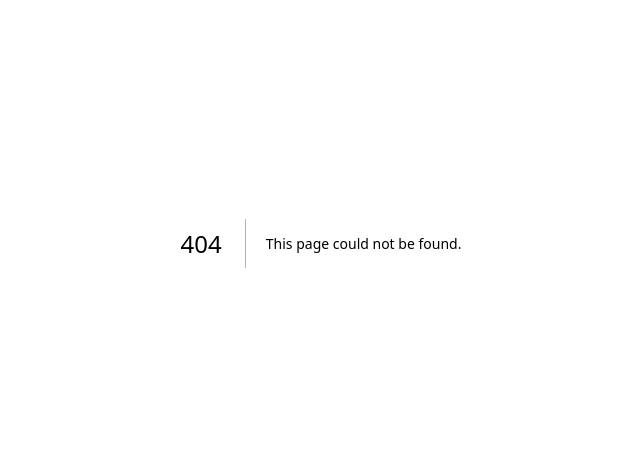
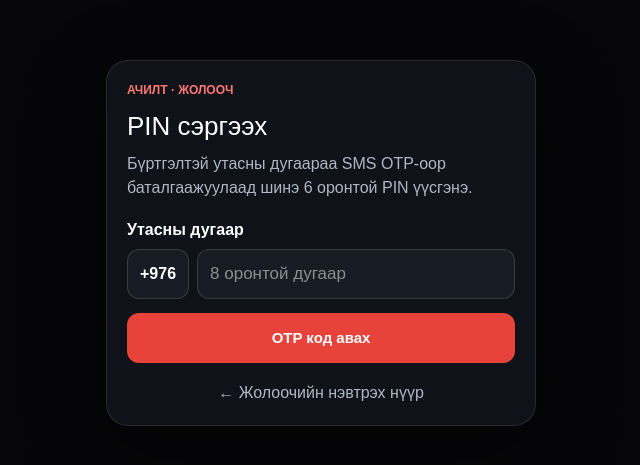
Before and after one commit to jargalbayr955-cmyk/-, a Next.js app: page /driver/recover in a window 1280 px wide. Before the commit this address had no page. Shown: the part 157-622 px from the top of the page, without its empty margins (319-959 px from the left). Built offline with nearby package versions, Linux system fonts and the light colour scheme; no server answers.

Commit message:
Add driver PIN recovery page

```diff
--- /dev/null
+++ b/app/driver/recover/page.tsx
@@ -0,0 +1,104 @@
+'use client'
+
+import { FormEvent, useEffect, useRef, useState } from 'react'
+import Link from 'next/link'
+import { phoneInput } from '@/lib/client/session'
+
+export default function DriverRecoverPage() {
+  const [phone, setPhone] = useState('')
+  const [verificationId, setVerificationId] = useState('')
+  const [code, setCode] = useState('')
+  const [pin, setPin] = useState('')
+  const [confirmPin, setConfirmPin] = useState('')
+  const [busy, setBusy] = useState(false)
+  const [error, setError] = useState('')
+  const [resendAt, setResendAt] = useState(0)
+  const [, setTick] = useState(0)
+  const phoneRef = useRef<HTMLInputElement>(null)
+  const codeRef = useRef<HTMLInputElement>(null)
+
+  useEffect(() => {
+    if (!verificationId) return
+    codeRef.current?.focus()
+    const timer = window.setInterval(() => setTick(value => value + 1), 1000)
+    return () => window.clearInterval(timer)
+  }, [verificationId])
+
+  const resendSeconds = Math.max(0, Math.ceil((resendAt - Date.now()) / 1000))
+
+  const requestOtp = async () => {
+    setError('')
+    if (!/^\d{8}$/.test(phone)) { setError('8 оронтой утасны дугаараа оруулна уу.'); phoneRef.current?.focus(); return }
+    setBusy(true)
+    try {
+      const res = await fetch('/api/driver/recover/request', {
+        method: 'POST', headers: { 'Content-Type': 'application/json' }, body: JSON.stringify({ phone }),
+      })
+      const body = await res.json().catch(() => ({}))
+      if (!res.ok || typeof body.verification_id !== 'string') throw new Error(body.error || 'OTP код илгээж чадсангүй.')
+      setVerificationId(body.verification_id)
+      setCode('')
+      setResendAt(Date.now() + Math.max(1, Number(body.resend_after_seconds) || 60) * 1000)
+    } catch (cause) {
+      setError(cause instanceof Error ? cause.message : 'OTP код илгээж чадсангүй.')
+    } finally { setBusy(false) }
+  }
+
+  const submitPhone = (event: FormEvent) => { event.preventDefault(); void requestOtp() }
+
+  const resetPin = async (event: FormEvent) => {
+    event.preventDefault(); setError('')
+    if (!/^\d{6}$/.test(code)) return setError('SMS-ээр ирсэн 6 оронтой OTP кодоо оруулна уу.')
+    if (!/^\d{6}$/.test(pin) || pin === '000000') return setError('Шинэ PIN 6 оронтой байх бөгөөд 000000 байж болохгүй.')
+    if (pin !== confirmPin) return setError('Шинэ PIN-үүд хоорондоо таарахгүй байна.')
+    setBusy(true)
+    try {
+      const res = await fetch('/api/driver/recover/verify', {
+        method: 'POST', headers: { 'Content-Type': 'application/json' },
+        body: JSON.stringify({ phone, verification_id: verificationId, code, pin }),
+      })
+      const body = await res.json().catch(() => ({}))
+      if (!res.ok || !body.success) throw new Error(body.error || 'PIN шинэчилж чадсангүй.')
+      try { localStorage.setItem('driver_session', JSON.stringify(body.driver)) } catch {}
+      window.location.replace(typeof body.redirect === 'string' ? body.redirect : '/driver')
+    } catch (cause) {
+      setError(cause instanceof Error ? cause.message : 'PIN шинэчилж чадсангүй.')
+      setBusy(false)
+    }
+  }
+
+  const inputStyle = { width:'100%', minHeight:50, borderRadius:12, border:'1px solid rgba(255,255,255,.14)', background:'#171c24', color:'#fff', padding:'0 12px', fontSize:17, boxSizing:'border-box' as const }
+  const buttonStyle = { width:'100%', minHeight:50, border:0, borderRadius:12, background:'#e8433a', color:'#fff', fontWeight:900, fontSize:15, cursor:'pointer' }
+
+  return <main style={{minHeight:'100vh', background:'#060608', color:'#fff', display:'grid', placeItems:'center', padding:16}}>
+    <section style={{width:'min(94vw,430px)', border:'1px solid rgba(255,255,255,.1)', borderRadius:22, padding:20, background:'#0f1319', boxShadow:'0 24px 80px rgba(0,0,0,.45)'}}>
+      <p style={{margin:0, color:'#ff7771', fontWeight:900, fontSize:12}}>АЧИЛТ · ЖОЛООЧ</p>
+      <h1 style={{margin:'8px 0 6px', fontSize:26}}>PIN сэргээх</h1>
+      <p style={{margin:'0 0 18px', color:'#aeb7c3', lineHeight:1.5}}>Бүртгэлтэй утасны дугаараа SMS OTP-оор баталгаажуулаад шинэ 6 оронтой PIN үүсгэнэ.</p>
+
+      {!verificationId ? <form onSubmit={submitPhone}>
+        <label htmlFor="recover-phone" style={{display:'block', marginBottom:7, fontWeight:800}}>Утасны дугаар</label>
+        <div style={{display:'flex', gap:8, marginBottom:14}}>
+          <span style={{display:'grid', placeItems:'center', padding:'0 12px', borderRadius:12, background:'#171c24', border:'1px solid rgba(255,255,255,.14)', fontWeight:800}}>+976</span>
+          <input ref={phoneRef} id="recover-phone" type="tel" inputMode="numeric" value={phone} disabled={busy} onChange={e => { setPhone(phoneInput(e.target.value)); setError('') }} placeholder="8 оронтой дугаар" style={{...inputStyle, flex:1, minWidth:0}} />
+        </div>
+        <button type="submit" disabled={busy} style={buttonStyle}>{busy ? 'Илгээж байна…' : 'OTP код авах'}</button>
+      </form> : <form onSubmit={resetPin}>
+        <p style={{margin:'0 0 14px', color:'#c6ced8'}}>+976 {phone.slice(0,4)} {phone.slice(4)} дугаарт ирсэн кодыг оруулна уу.</p>
+        <label htmlFor="recover-code" style={{display:'block', marginBottom:7, fontWeight:800}}>OTP код</label>
+        <input ref={codeRef} id="recover-code" type="text" inputMode="numeric" autoComplete="one-time-code" value={code} disabled={busy} maxLength={6} onChange={e => { setCode(e.target.value.replace(/\D/g,'').slice(0,6)); setError('') }} placeholder="6 оронтой OTP" style={{...inputStyle, marginBottom:14}} />
+        <label htmlFor="recover-pin" style={{display:'block', marginBottom:7, fontWeight:800}}>Шинэ PIN</label>
+        <input id="recover-pin" type="password" inputMode="numeric" autoComplete="new-password" value={pin} disabled={busy} maxLength={6} onChange={e => { setPin(e.target.value.replace(/\D/g,'').slice(0,6)); setError('') }} placeholder="6 оронтой шинэ PIN" style={{...inputStyle, marginBottom:10}} />
+        <input type="password" inputMode="numeric" autoComplete="new-password" value={confirmPin} disabled={busy} maxLength={6} onChange={e => { setConfirmPin(e.target.value.replace(/\D/g,'').slice(0,6)); setError('') }} placeholder="Шинэ PIN дахин оруулах" style={{...inputStyle, marginBottom:14}} />
+        <button type="submit" disabled={busy} style={buttonStyle}>{busy ? 'Шинэчилж байна…' : 'PIN шинэчлээд нэвтрэх'}</button>
+        <div style={{display:'flex', gap:8, marginTop:10}}>
+          <button type="button" disabled={busy} onClick={() => { setVerificationId(''); setCode(''); setPin(''); setConfirmPin(''); setError('') }} style={{flex:1, minHeight:42, borderRadius:10, border:'1px solid rgba(255,255,255,.14)', background:'transparent', color:'#fff'}}>Дугаар солих</button>
+          <button type="button" disabled={busy || resendSeconds > 0} onClick={() => void requestOtp()} style={{flex:1, minHeight:42, borderRadius:10, border:'1px solid rgba(255,255,255,.14)', background:'transparent', color:'#fff'}}>{resendSeconds > 0 ? `Дахин авах (${resendSeconds})` : 'Код дахин авах'}</button>
+        </div>
+      </form>}
+
+      {error && <p role="alert" style={{margin:'12px 0 0', color:'#ff8b84', lineHeight:1.45}}>⚠ {error}</p>}
+      <Link href="/driver" style={{display:'block', textAlign:'center', color:'#aeb7c3', marginTop:18, textDecoration:'none'}}>← Жолоочийн нэвтрэх нүүр</Link>
+    </section>
+  </main>
+}
```
